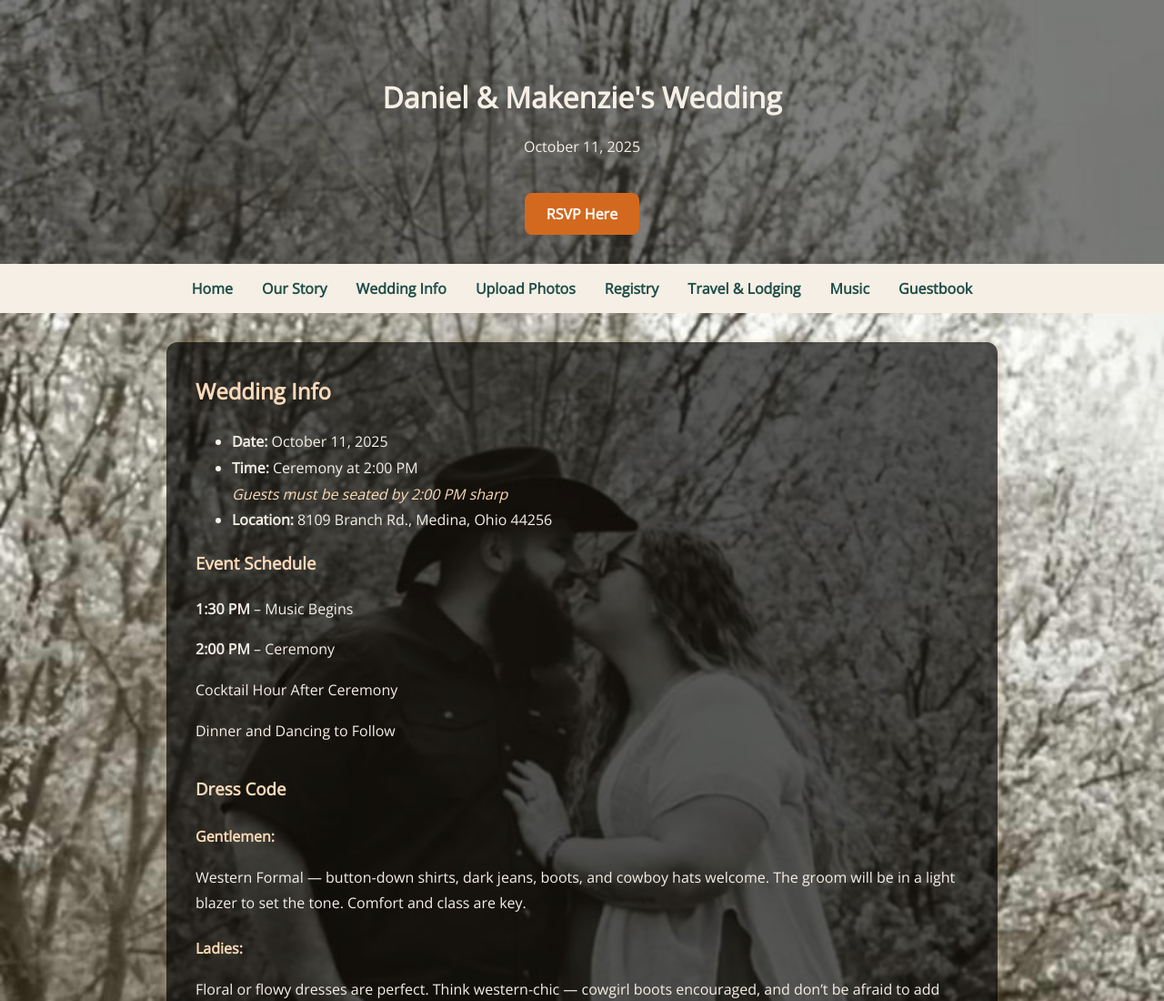
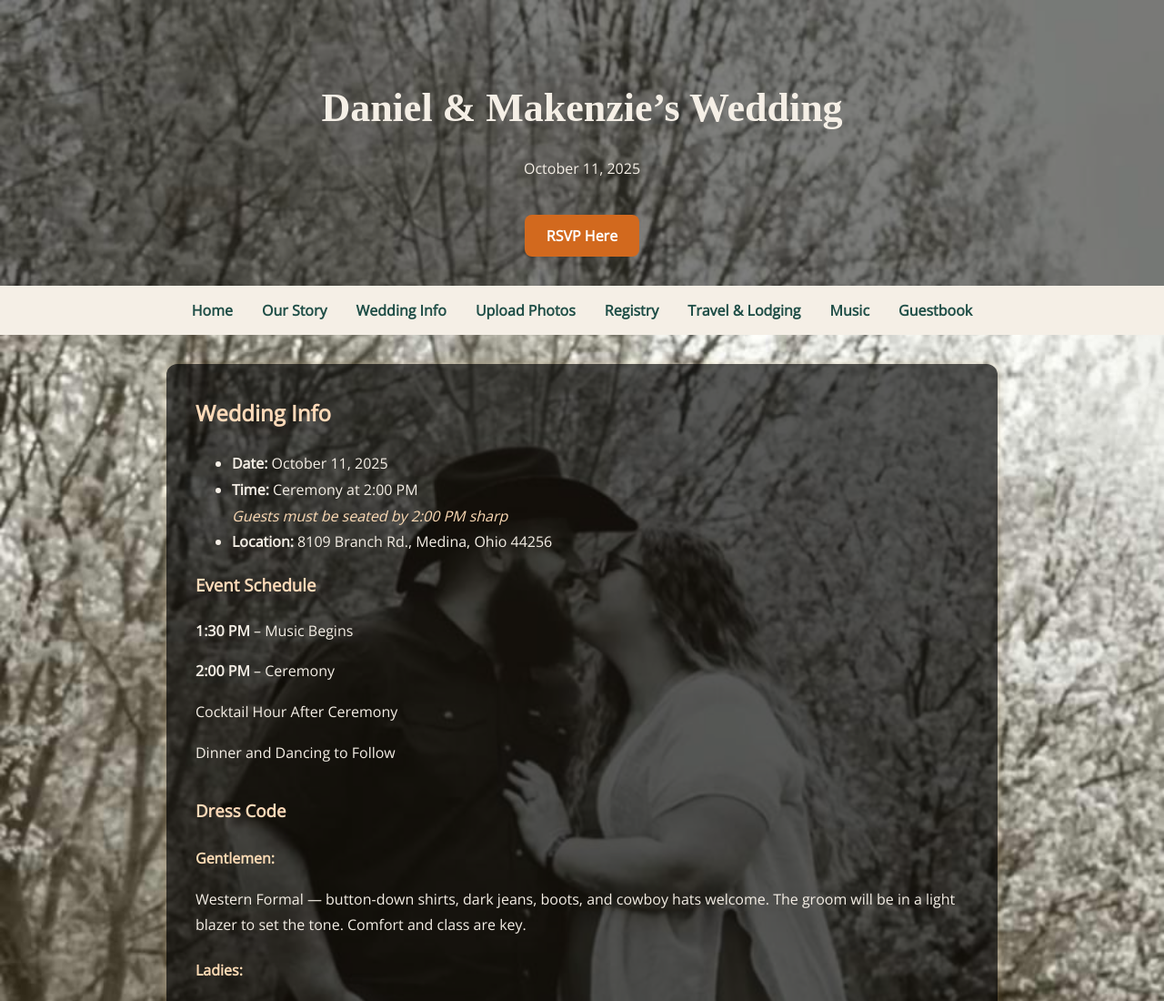
Before and after one commit to danieljlydon/wedding-site, a plain HTML site: page details.html in a window 1280 px wide. Shown: the top 1100 px of the page at 91% size. Drawn offline with nearby package versions, Linux system fonts and the light colour scheme.

Commit message:
Add files via upload

```diff
--- a/details.html
+++ b/details.html
@@ -113,7 +113,7 @@
 </head>
 <body>
   <header>
-    <h1>Daniel &amp; Makenzie's Wedding</h1>
+    <h1 style="font-family: \'Playfair Display\', serif; font-size: 2.75rem;">Daniel &amp; Makenzie’s Wedding</h1>
     <p>October 11, 2025</p>
     <a class="rsvp-button" href="rsvp.html">RSVP Here</a>
   </header>
```
Also changed, not shown: guestbook.html (+1 -1 lines), index.html (+1 -1 lines), music.html (+1 -1 lines), registry.html (+1 -1 lines), story.html (+1 -1 lines), travel.html (+1 -1 lines).
